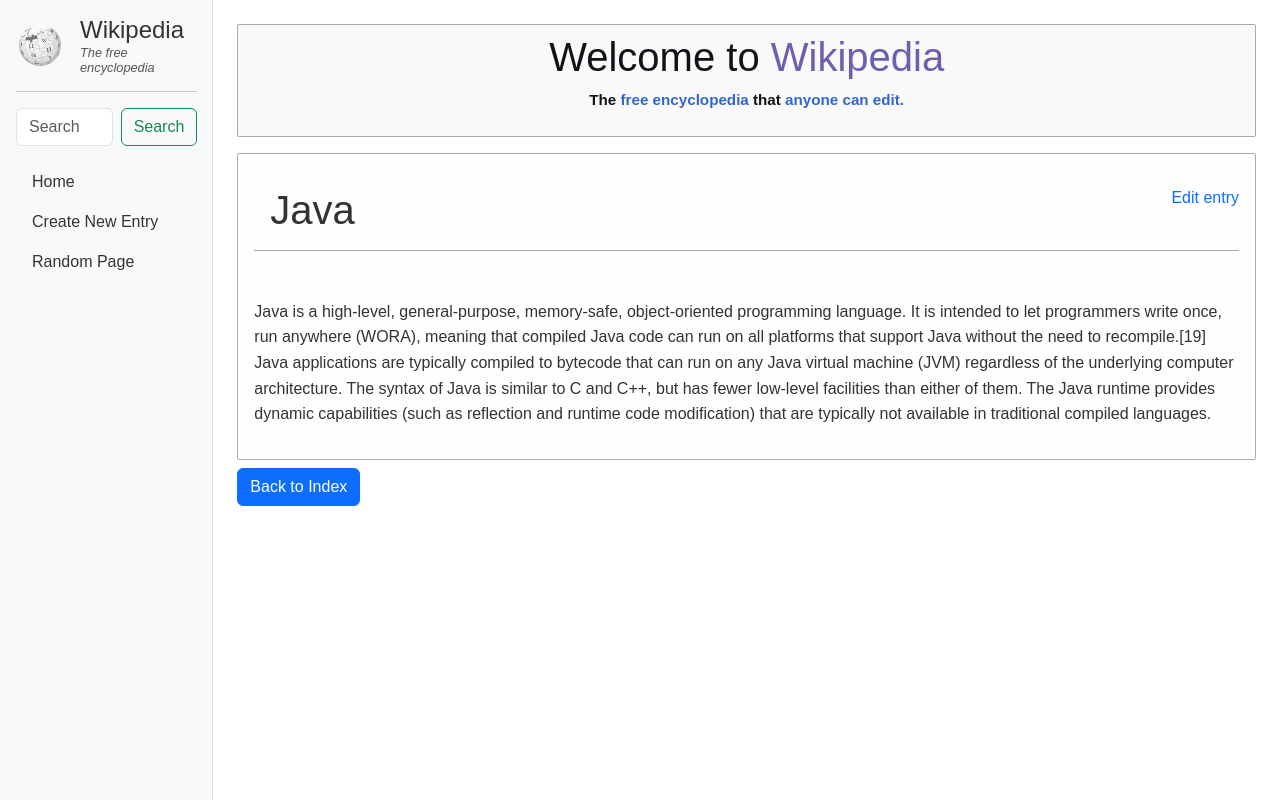
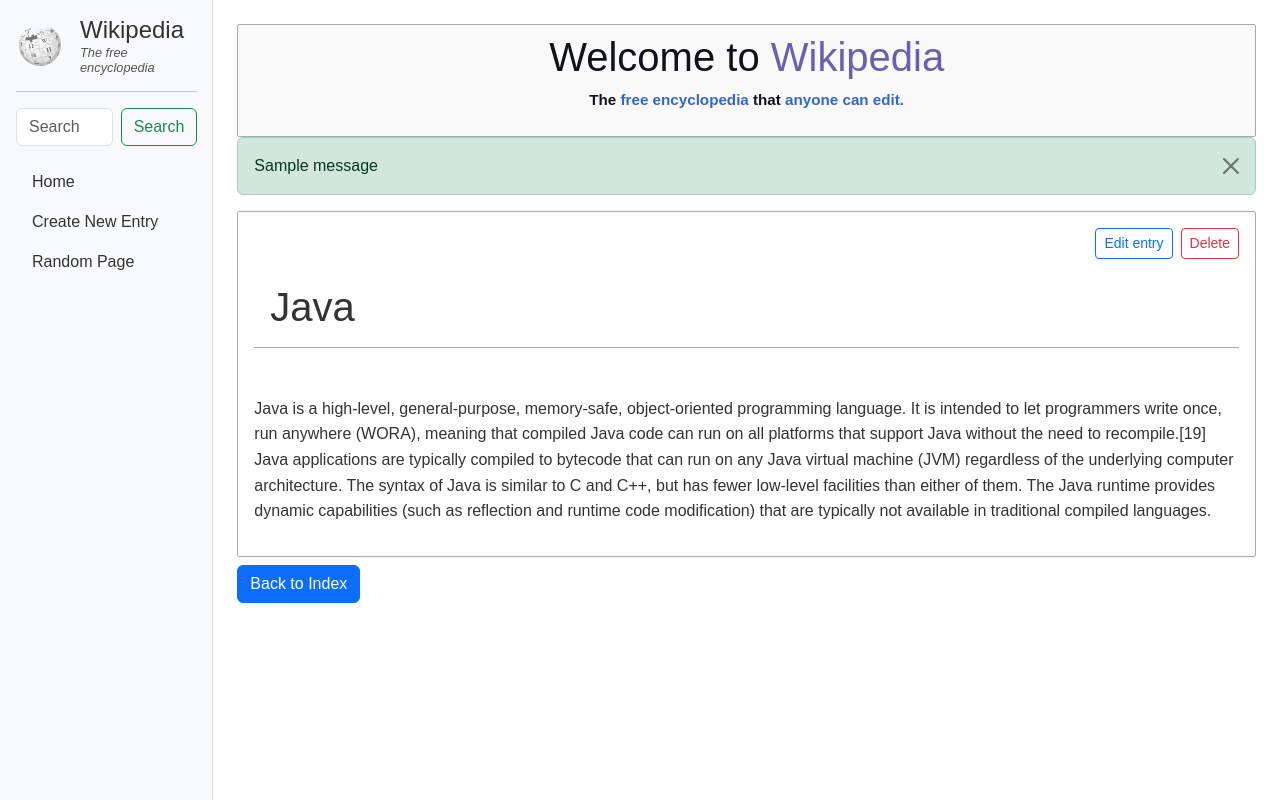
Before and after one commit to ismail-mah/wiki, a Django app: page /wiki/Java in a window 1280 px wide. Run offline with Django 5.2, Linux system fonts and the light colour scheme; tables that the repository leaves empty hold one stand-in row (values such as "Sample post"); one stand-in notice (Sample message) is shown.

Commit message:
added delete func, error handle, modal confirmation

```diff
--- a/encyclopedia/templates/encyclopedia/entry.html
+++ b/encyclopedia/templates/encyclopedia/entry.html
@@ -4,13 +4,44 @@
 
 {% block content %}
     <div class="index-container-entry">
-        <a class="edit-btn" href="{% url 'edit_entry' title=title %}">Edit entry</a>
+        <div class="d-flex justify-content-end mb-2">
+            <a class="btn btn-sm btn-outline-primary me-2" href="{% url 'edit_entry' title=title %}">
+                Edit entry
+            </a>
+            <button class="btn btn-sm btn-outline-danger" data-bs-toggle="modal" data-bs-target="#deleteModal">
+                Delete
+            </button>
+        </div>
         <h1 class="sub-header-entry">{{ title }}</h1>
         <div class="entry-content">
             {{ content|safe }}
         </div>
-
-
     </div>
     <a class="mt-2 btn btn-primary" href="{% url 'index' %}">Back to Index</a>
+
+    <div class="modal fade" id="deleteModal" tabindex="-1" aria-hidden="true">
+        <div class="modal-dialog modal-dialog-centered">
+            <div class="modal-content">
+                <div class="modal-header bg-danger text-white">
+                    <h5 class="modal-title">Delete “{{ title }}”?</h5>
+                    <button type="button" class="btn-close" data-bs-dismiss="modal"></button>
+                </div>
+                <div class="modal-body">
+                    <p>This action <strong>cannot be undone</strong>.</p>
+                    {% if content %}
+                    <div class="p-3 bg-light border rounded small text-muted">
+                        {{ content|striptags|truncatewords:20 }}
+                    </div>
+                    {% endif %}
+                </div>
+                <div class="modal-footer">
+                    <button class="btn btn-secondary" data-bs-dismiss="modal">Cancel</button>
+                    <form method="POST" action="{% url 'delete_entry' title=title %}">
+                    {% csrf_token %}
+                    <button type="submit" class="btn btn-danger">Delete</button>
+                    </form>
+                </div>
+            </div>
+        </div>
+    </div>
 {% endblock %}
--- a/encyclopedia/templates/encyclopedia/layout.html
+++ b/encyclopedia/templates/encyclopedia/layout.html
@@ -55,6 +55,15 @@
                     <h1>Welcome to<span class="header"> Wikipedia</span></h1>
                     <p class="lead"><b>The</b> free encyclopedia <b>that</b> anyone can edit.</p>
                 </div>
+
+                {% if messages %}
+                    {% for message in messages %}
+                        <div class="alert alert-{{ message.tags }} alert-dismissible fade show" role="alert">
+                            {{ message }}
+                            <button type="button" class="btn-close" data-bs-dismiss="alert" aria-label="Close"></button>
+                        </div>
+                    {% endfor %}
+                {% endif %}
                 {% block content %}
                 {% endblock %}
             </main>
--- a/encyclopedia/urls.py
+++ b/encyclopedia/urls.py
@@ -7,6 +7,7 @@
     path("", views.index, name="index"),
     path("wiki/search_entry", views.search_entry, name="search_entry"),
     path("wiki/create_entry", views.create_entry, name="create_entry"),
+    path("wiki/delete/<str:title>", views.delete_entry, name="delete_entry"),
     path("wiki/edit/<str:title>", views.edit_entry, name="edit_entry"),
     path("wiki/random", views.random_entry, name="random_entry"),
     path("wiki/<str:title>", views.get_entry, name="get_entry"),
--- a/encyclopedia/util.py
+++ b/encyclopedia/util.py
@@ -37,3 +37,14 @@
             return f.read().decode("utf-8")
     except FileNotFoundError:
         return None
+
+def delete_entry(name):
+    """
+    Deletes a wiki page removing is Markdown file.
+    Returns True if deleted, False if the file did not exist.
+    """
+    path = f"entries/{name}.md"
+    if default_storage.exists(path):
+        default_storage.delete(path)
+        return True
+    return False
--- a/encyclopedia/views.py
+++ b/encyclopedia/views.py
@@ -1,5 +1,6 @@
 from django import forms
 from django.shortcuts import render, redirect
+from django.contrib import messages
 from django.http import HttpResponse
 import markdown2
 from random import choice
@@ -95,6 +96,19 @@
     })
 
 
+def delete_entry(request, title):
+    if request.method == "POST":
+        deleted = util.delete_entry(title)
+
+        if deleted:
+            messages.success(request, f"Entry '{title}' has been deleted.")
+            return redirect('index')
+
+        return render(request, "encyclopedia/error.html", {
+            "title": title
+        }, status=404)
+
+
 def random_entry(request):
     all_entries = util.list_entries()
     if not all_entries:
```
Also changed, not shown: entries/Tijaabo.md (deleted, +0 -1 lines), entries/tijaabo labaad.md (deleted, +0 -1 lines), entries/tijaabo1.md (added, +1 -0 lines), entries/tijabo.md (deleted, +0 -1 lines).
